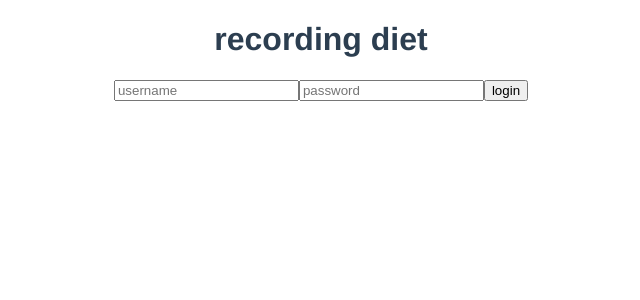
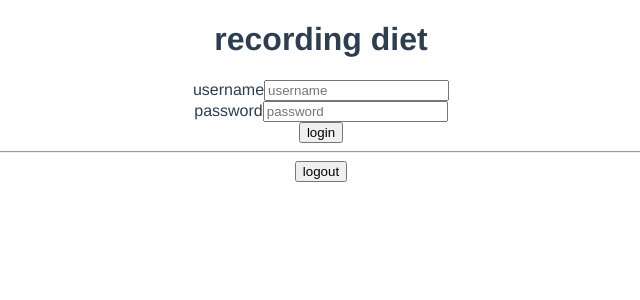
Before and after one commit to kamagasako/recording_diet-ui, a Vue app: page / in a window 1280 px wide. Shown: the top 300 px of the page, without its empty margins (319-959 px from the left). Built offline with nearby package versions, Linux system fonts and the light colour scheme.

Commit message:
設定ファイル追加

```diff
--- a/src/axios.ts
+++ b/src/axios.ts
@@ -1,6 +1,6 @@
 import axios from "axios";
 
 export const http = axios.create({
-  baseURL: "http://localhost:8081",
+  baseURL: process.env.VUE_APP_BASE_URL,
   withCredentials: true
 });
--- a/src/views/Home.vue
+++ b/src/views/Home.vue
@@ -1,11 +1,31 @@
 <template>
   <div>
     <h1>recording diet</h1>
-    <form>
-      <input type="text" v-model="username" placeholder="username" />
-      <input type="password" v-model="password" placeholder="password" />
+    <div>
+      <label for="username">username</label>
+      <input
+        type="text"
+        v-model="username"
+        id="username"
+        placeholder="username"
+      />
+    </div>
+    <div>
+      <label for="password">password</label>
+      <input
+        type="password"
+        v-model="password"
+        id="password"
+        placeholder="password"
+      />
+    </div>
+    <div>
       <button type="button" @click="login">login</button>
-    </form>
+    </div>
+    <hr />
+    <div>
+      <button type="button" @click="logout">logout</button>
+    </div>
   </div>
 </template>
 
@@ -22,6 +42,9 @@ export default defineComponent({
       password: ""
     };
   },
+  created: () => {
+    http.get("/");
+  },
   methods: {
     login() {
       console.log(this.username);
@@ -30,6 +53,9 @@ export default defineComponent({
         password: this.password
       });
       http.post("/login", params);
+    },
+    logout() {
+      http.post("/logout");
     }
   }
 });
```
Also changed, not shown: 1 other file (tests, documents, lock files or other folders).
